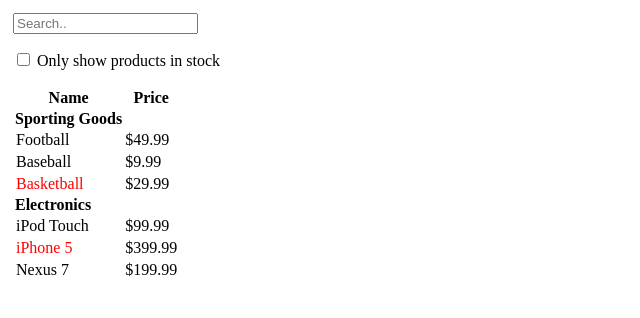
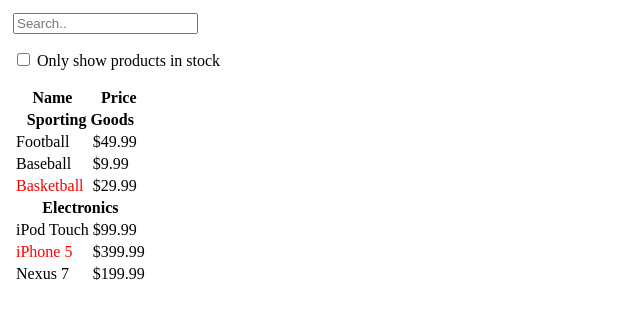
Before and after one commit to x86chi/thinking-in-react, a React (Create React App) app: page / in a window 1280 px wide. Shown: the top 318 px of the page, without its empty margins (0-640 px from the left). Built offline with nearby package versions, Linux system fonts and the light colour scheme.

Commit message:
Use th for table title

```diff
--- a/src/components/Products.tsx
+++ b/src/components/Products.tsx
@@ -48,7 +48,9 @@
 }
 
 const ProductCategoryRow = ({ category }: Pick<Product, "category">) => (
-  <span style={{ fontWeight: "bold" }}>{category}</span>
+  <th colSpan="2" style={{ fontWeight: "bold" }}>
+    {category}
+  </th>
 );
 
 const ProductRow = ({ stocked, name, price }: Omit<Product, "category">) => (
```
